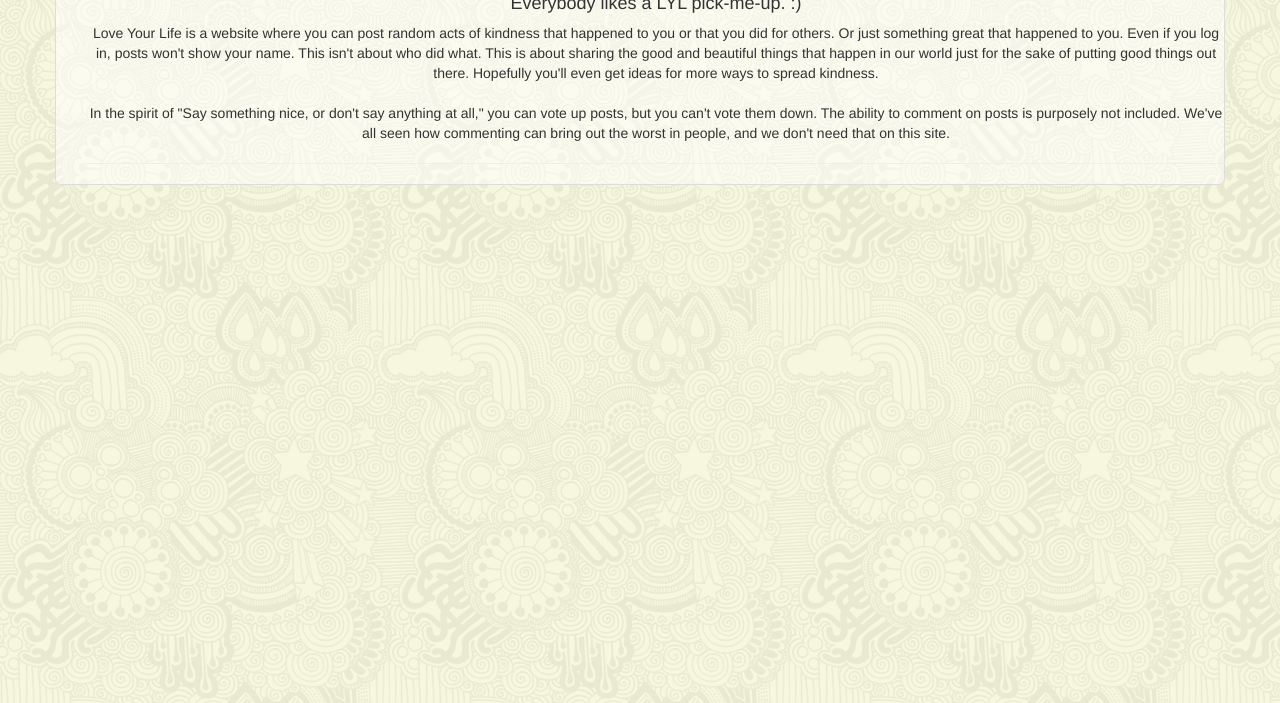
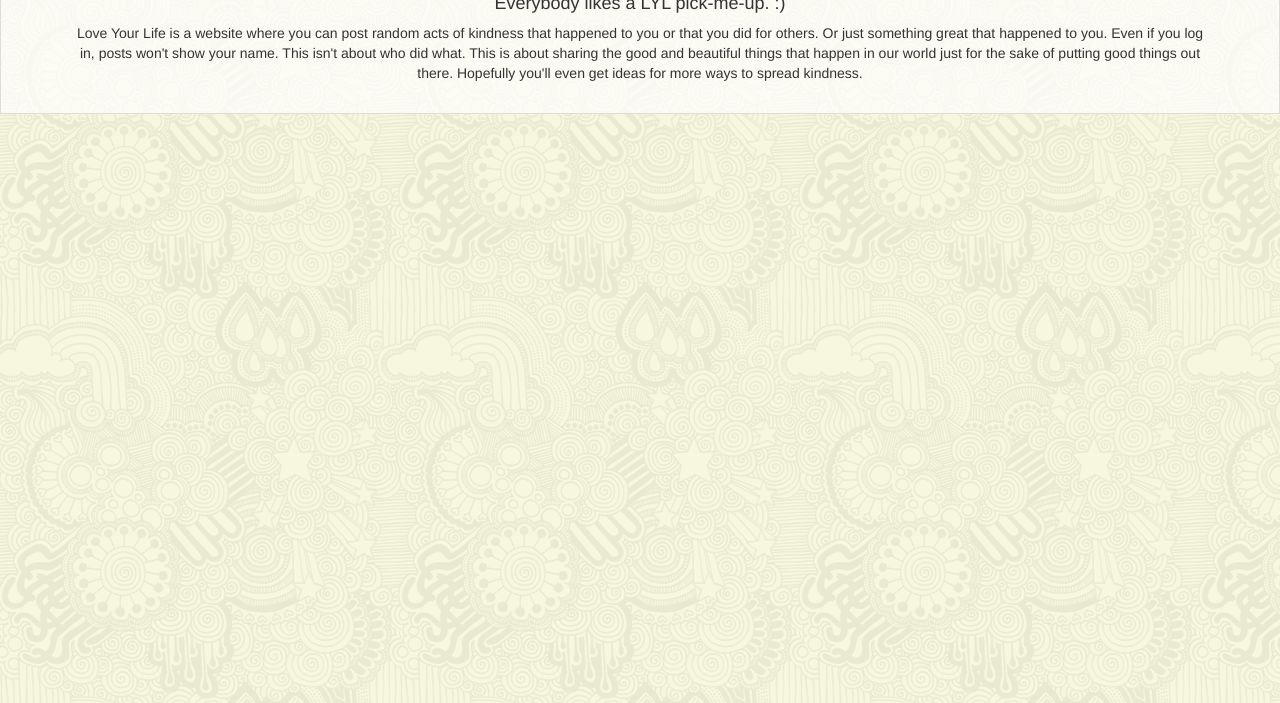
Before and after one commit to AmandaGeorge/love_your_life, a website: page public/views/index.html in a window 1280 px wide. Shown: the part 97-800 px from the top of the page. Drawn offline with nearby package versions, Linux system fonts and the light colour scheme; no server answers.

Commit message:
styling updates

```diff
--- a/public/styles/style.css
+++ b/public/styles/style.css
@@ -1,8 +1,10 @@
 #header {
-	border-radius: 6px;
-	background-color: rgba(255, 255, 255, 0.5);
+	/*border-radius: 6px;*/
+	width: 100%;
+	background-color: rgba(255, 255, 255, 0.7);
 	border: 1px solid #ddd;
 	clear: both;
+
 }
 
 body {
@@ -40,7 +42,7 @@
 .block {
 	border-radius: 6px;
 	position: absolute;
-	background-color: rgba(255, 255, 255, 0.5);
+	background-color: rgba(255, 255, 255, 0.7);
 	padding: 20px;
 	width: 300px;
 	border: 1px solid #ddd;
--- a/public/views/index.html
+++ b/public/views/index.html
@@ -35,8 +35,8 @@
                 <p>Love Your Life is a website where you can post random acts of kindness that happened to you or that you did for others.  Or just something great that happened to you.  Even if you log in, posts won't show your name.  This isn't about who did what.  This is about sharing the good and beautiful things that happen in our world just for the sake of putting good things out there.  Hopefully you'll even get ideas for more ways to spread kindness.
                 <br>
                 <br>
-                In the spirit of "Say something nice, or don't say anything at all," you can vote up posts, but you can't vote them down.  The ability to comment on posts is purposely not included.  We've all seen how commenting can bring out the worst in people, and we don't need that on this site.</p>
-                <hr>
+                <!-- In the spirit of "Say something nice, or don't say anything at all," you can vote up posts, but you can't vote them down.  The ability to comment on posts is purposely not included.  We've all seen how commenting can bring out the worst in people, and we don't need that on this site. -->
+                </p>
             </div>
         </div>
         <!--/Header-->
```
Also changed, not shown: public/images/bluetiles.jpg (added), public/images/tealdots.jpg (added), public/images/tealtile.jpg (added), public/images/waves.gif (added), 1 other file.
